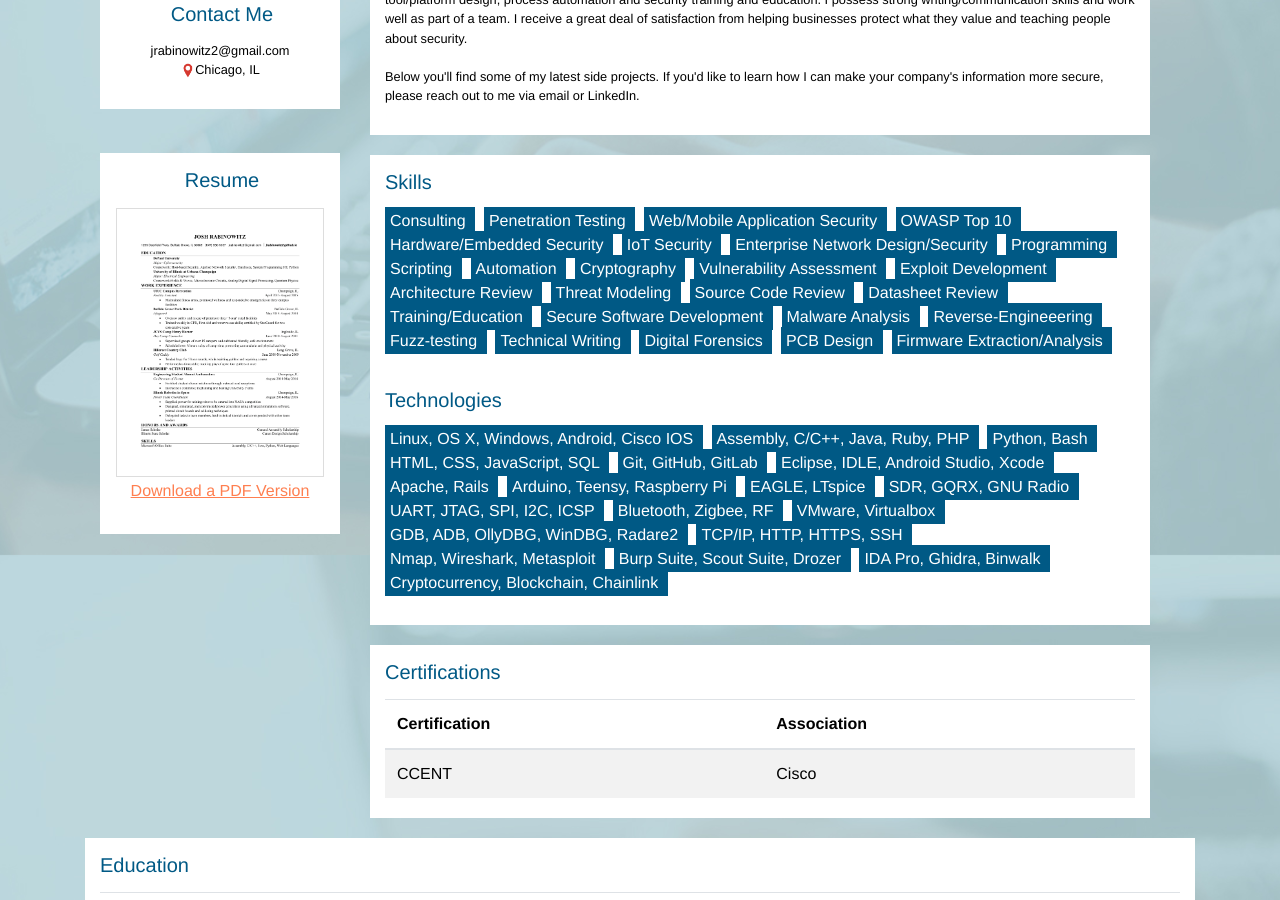
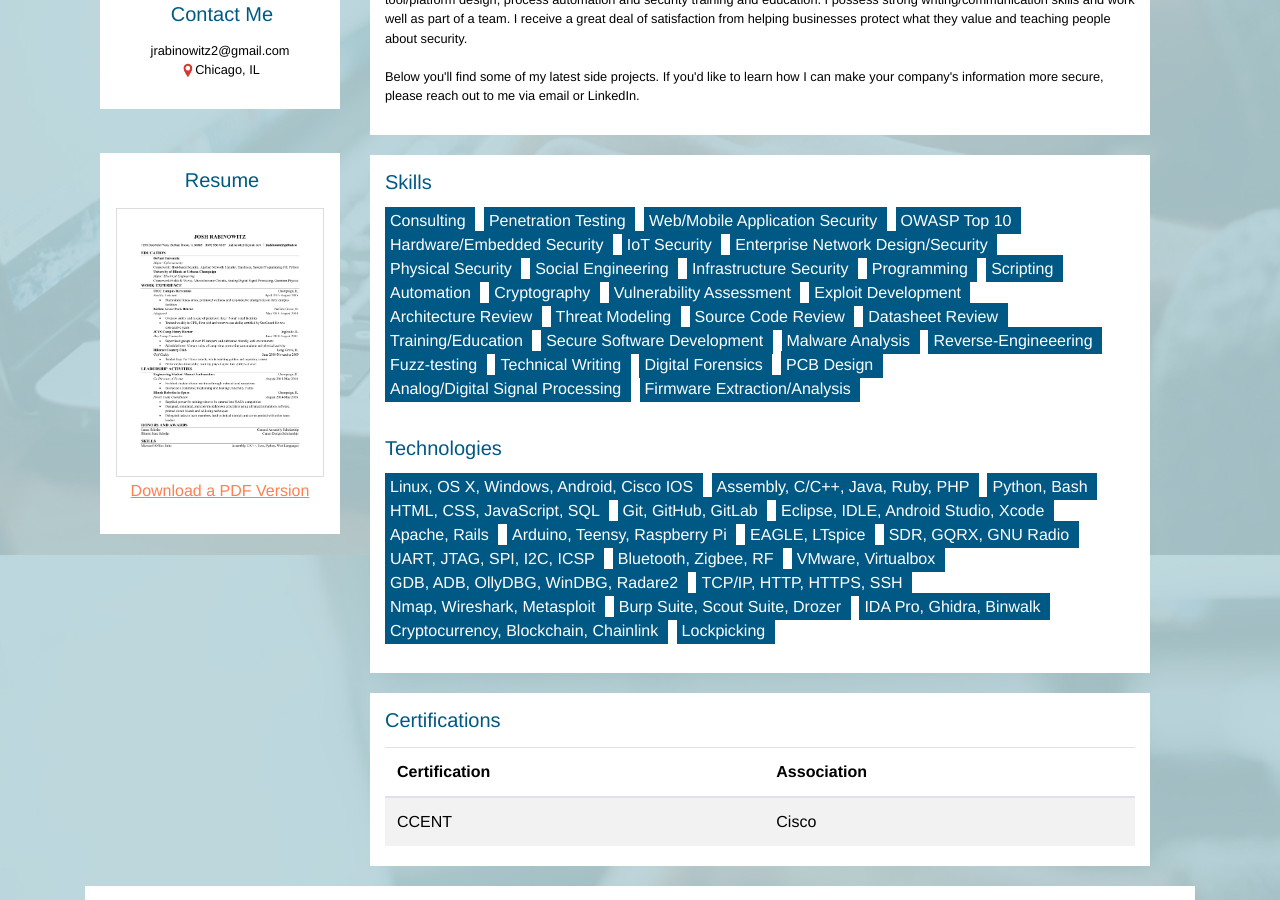
Before and after one commit to jrabinowitz2/jrabinowitz2.github.io, a Jekyll site: the page built from index.html, in a window 1280 px wide and 900 px high, scrolled down 345 px. Built offline with Jekyll 4.4.1, drawn with Linux system fonts in a browser that asks for light colours; nearby versions of some CDN libraries; comment, search, counter and statistics services are not loaded.

Commit message:
Update _config.yml

```diff
--- a/_config.yml
+++ b/_config.yml
@@ -28,6 +28,9 @@ skills:
  - Hardware/Embedded Security
  - IoT Security
  - Enterprise Network Design/Security
+ - Physical Security
+ - Social Engineering
+ - Infrastructure Security
  - Programming
  - Scripting
  - Automation
@@ -46,6 +49,7 @@ skills:
  - Technical Writing
  - Digital Forensics
  - PCB Design
+ - Analog/Digital Signal Processing
  - Firmware Extraction/Analysis
 
 technologies:
@@ -68,6 +72,7 @@ technologies:
 - Burp Suite, Scout Suite, Drozer
 - IDA Pro, Ghidra, Binwalk
 - Cryptocurrency, Blockchain, Chainlink
+- Lockpicking
 
 
 certs:
```
